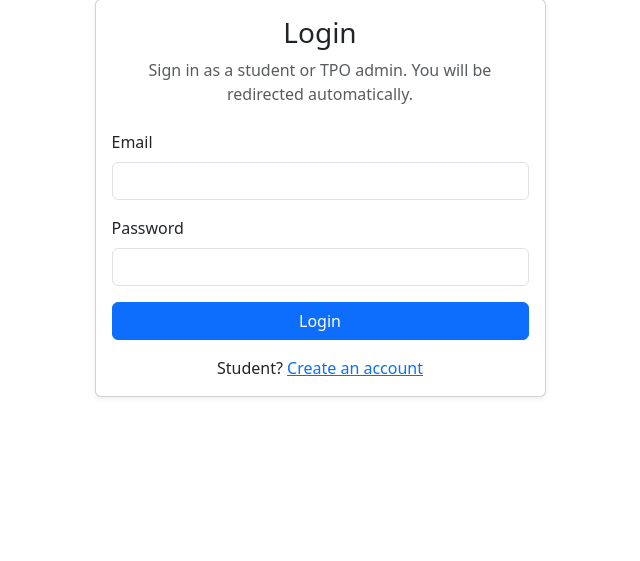
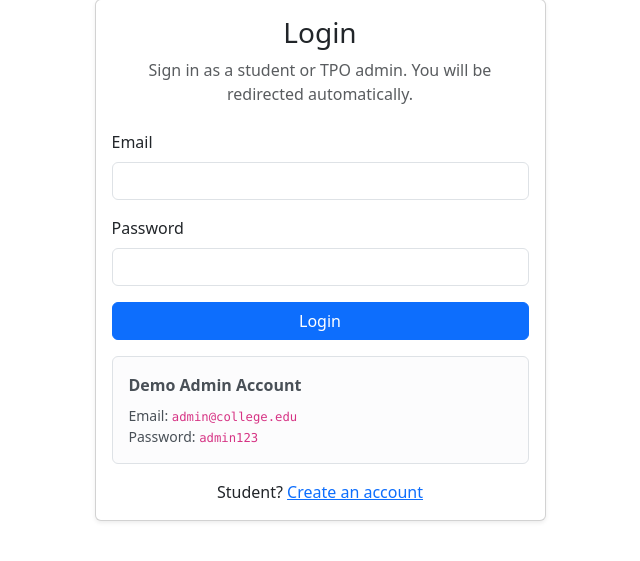
Before and after one commit to prateeksingh83181-dot/placement-tracking-system, a Flask app: page /login in a window 1280 px wide. Shown: the part 81-642 px from the top of the page, without its empty margins (320-960 px from the left). Run offline with Flask 3, Linux system fonts and the light colour scheme.

Commit message:
Update project files and add source code appendix to report

```diff
--- a/routes/admin.py
+++ b/routes/admin.py
@@ -306,8 +306,8 @@ def student_detail(student_id):
             valid = False
         try:
             backlogs = int(backlogs_text)
-            if backlogs < 0:
-                flash("Active backlogs cannot be negative.", "danger")
+            if backlogs < 0 or backlogs > 40:
+                flash("Active backlogs must be between 0 and 40.", "danger")
                 valid = False
         except (TypeError, ValueError):
             flash("Active backlogs must be a whole number.", "danger")
--- a/routes/auth.py
+++ b/routes/auth.py
@@ -1,6 +1,7 @@
 from flask import Blueprint, flash, redirect, render_template, request, url_for
 from flask_login import current_user, login_user, logout_user, login_required
 from werkzeug.security import check_password_hash, generate_password_hash
+import re
 
 from models import Student, User, db
 
@@ -26,6 +27,18 @@ def register():
             flash("All registration fields are required.", "danger")
             error = True
 
+        if len(name) < 2 or len(name) > 120:
+            flash("Name must be between 2 and 120 characters.", "danger")
+            error = True
+
+        if len(email) > 255:
+            flash("Email must not exceed 255 characters.", "danger")
+            error = True
+
+        if not re.fullmatch(r"\d{1,13}", roll_no):
+            flash("Roll number must contain only digits and not exceed 13 digits.", "danger")
+            error = True
+
         if User.query.filter_by(email=email).first():
             flash("An account with this email already exists.", "danger")
             error = True
@@ -46,8 +59,8 @@ def register():
 
         try:
             backlogs = int(backlogs_text)
-            if backlogs < 0:
-                flash("Active backlogs cannot be negative.", "danger")
+            if backlogs < 0 or backlogs > 40:
+                flash("Active backlogs must be between 0 and 40.", "danger")
                 error = True
         except (TypeError, ValueError):
             flash("Active backlogs must be a whole number.", "danger")
@@ -61,16 +74,15 @@ def register():
         if password != confirm_password:
             flash("Passwords do not match.", "danger")
             error = True
-        elif len(password) < 6:
-            flash("Password must be at least 6 characters long.", "danger")
+        elif len(password) < 6 or len(password) > 128:
+            flash("Password must be between 6 and 128 characters.", "danger")
+            error = True
+        elif password.strip() == "":
+            flash("Password cannot be blank or contain only spaces.", "danger")
             error = True
 
-        if "@" not in email or "." not in email:
+        if not re.fullmatch(r"[^@\s]+@[^@\s]+\.[^@\s]+", email):
             flash("Please enter a valid email address.", "danger")
-            error = True
-
-        if len(name) > 120:
-            flash("Name is too long.", "danger")
             error = True
 
         if not error:
@@ -110,6 +122,12 @@ def login():
         if not email or not password:
             flash("Email and password are required.", "danger")
             return render_template("login.html")
+        if len(email) > 255:
+            flash("Email is too long.", "danger")
+            return render_template("login.html")
+        if len(password) > 128 or password.strip() == "":
+            flash("Invalid email or password.", "danger")
+            return render_template("login.html")
         user = User.query.filter_by(email=email).first()
 
         if user is None:
--- a/routes/student.py
+++ b/routes/student.py
@@ -1,4 +1,5 @@
 import os
+import re
 import random
 
 from flask import Blueprint, current_app, flash, redirect, render_template, request, send_from_directory, session, url_for
@@ -101,7 +102,7 @@ def profile():
         if not email:
             flash("Email is required.", "danger")
             error = True
-        elif "@" not in email or "." not in email or len(email) > 255:
+        elif len(email) > 255 or not re.fullmatch(r"[^@\s]+@[^@\s]+\.[^@\s]+", email):
             flash("Please enter a valid email address.", "danger")
             error = True
 
@@ -117,8 +118,8 @@ def profile():
 
         try:
             backlogs = int(backlogs_text)
-            if backlogs < 0:
-                flash("Active backlogs cannot be negative.", "danger")
+            if backlogs < 0 or backlogs > 40:
+                flash("Active backlogs must be between 0 and 40.", "danger")
                 error = True
         except (TypeError, ValueError):
             flash("Active backlogs must be a whole number.", "danger")
--- a/templates/login.html
+++ b/templates/login.html
@@ -10,14 +10,19 @@
         <form method="post">
           <div class="mb-3">
             <label for="email" class="form-label">Email</label>
-            <input type="email" class="form-control" id="email" name="email" value="{{ request.form.get('email', '') }}" required>
+            <input type="email" class="form-control" id="email" name="email" maxlength="255" value="{{ request.form.get('email', '') }}" autocomplete="email" required>
           </div>
           <div class="mb-3">
             <label for="password" class="form-label">Password</label>
-            <input type="password" class="form-control" id="password" name="password" required>
+            <input type="password" class="form-control" id="password" name="password" minlength="6" maxlength="128" autocomplete="current-password" required>
           </div>
           <button type="submit" class="btn btn-primary w-100">Login</button>
         </form>
+        <div class="alert alert-light border mt-3 mb-0">
+          <strong>Demo Admin Account</strong>
+          <div class="small mt-2">Email: <code>admin@college.edu</code></div>
+          <div class="small">Password: <code>admin123</code></div>
+        </div>
         <p class="mt-3 mb-0 text-center">Student? <a href="{{ url_for('auth.register') }}">Create an account</a></p>
       </div>
     </div>
--- a/templates/student/profile.html
+++ b/templates/student/profile.html
@@ -42,7 +42,7 @@
             </div>
             <div class="col-md-6">
               <label for="active_backlogs" class="form-label">Active Backlogs</label>
-              <input type="number" min="0" class="form-control" id="active_backlogs" name="active_backlogs" value="{{ request.form.get('active_backlogs', student.active_backlogs) }}" required>
+              <input type="number" min="0" max="40" step="1" class="form-control" id="active_backlogs" name="active_backlogs" value="{{ request.form.get('active_backlogs', student.active_backlogs) }}" required>
             </div>
           </div>
           <div class="mb-3">
```
Also changed, not shown: templates/admin/student_detail.html (+20 -1 lines), templates/register.html (+6 -6 lines), 3 other files.
